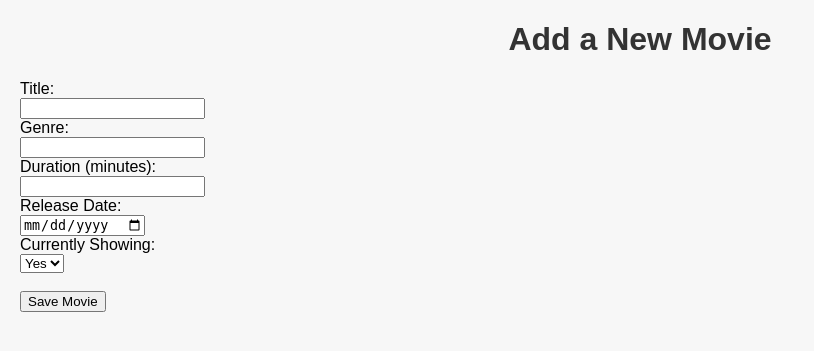
After one commit to Tatiana3490/CinemaPHP, a PHP site: page /view/MovieFormRegisterView.php in a window 1280 px wide. The commit adds this page. Shown: the top 351 px of the page, without its empty margins (0-814 px from the left). Run offline with PHP 8.4, Linux system fonts and the light colour scheme.

Commit message:
añadido archivos para el formulario de registro

```diff
--- a/routes.php
+++ b/routes.php
@@ -11,6 +11,12 @@ if (isset($_GET['page'])) {
             $controller = new ScreeningController();
             $controller->index();
             break;
+        case 'add-movie':
+            require_once 'controller/MovieFormController.php';
+            $controller = new MovieFormController();
+            $controller->index();
+            break;
+
         default:
             echo "<h2>Page not found</h2>";
     }
--- /dev/null
+++ b/view/MovieFormRegisterView.php
@@ -0,0 +1,36 @@
+<!DOCTYPE html>
+<html>
+<head>
+    <title>Add New Movie</title>
+    <link rel="stylesheet" href="css/style.css">
+</head>
+<body>
+<h1>Add a New Movie</h1>
+
+<form method="post" action="index.php?page=add-movie">
+    <label>Title:</label><br>
+    <input type="text" name="title" required><br>
+
+    <label>Genre:</label><br>
+    <input type="text" name="genre" required><br>
+
+    <label>Duration (minutes):</label><br>
+    <input type="number" name="durationMinutes" required><br>
+
+    <label>Release Date:</label><br>
+    <input type="date" name="releaseDate" required><br>
+
+    <label>Currently Showing:</label><br>
+    <select name="currentlyShowing">
+        <option value="true">Yes</option>
+        <option value="false">No</option>
+    </select><br><br>
+
+    <input type="submit" value="Save Movie">
+</form>
+
+<?php if (isset($message)): ?>
+    <p><strong><?= $message ?></strong></p>
+<?php endif; ?>
+</body>
+</html>
```
Also changed, not shown: controller/MovieFormRegisterController.php (added, +38 -0 lines).
